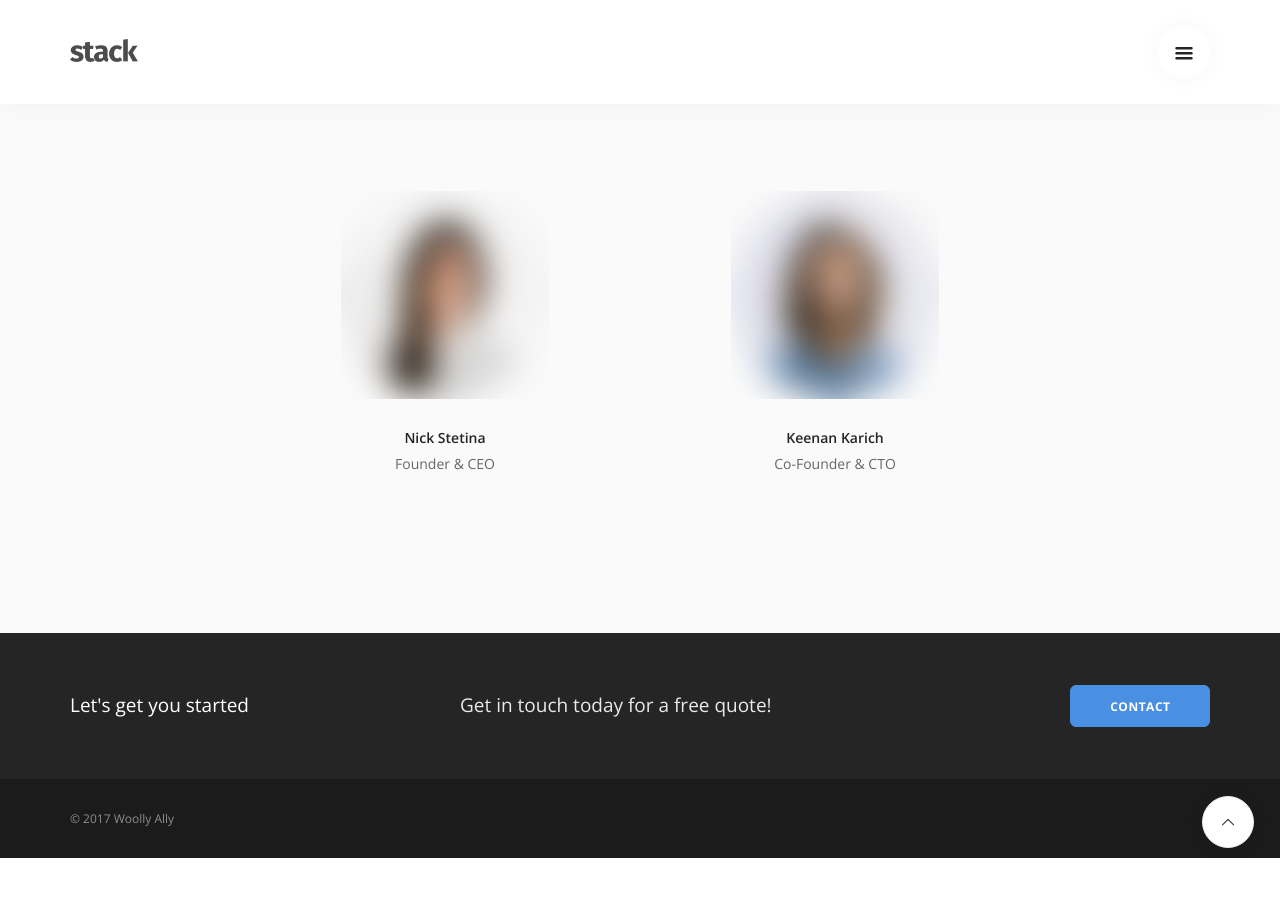
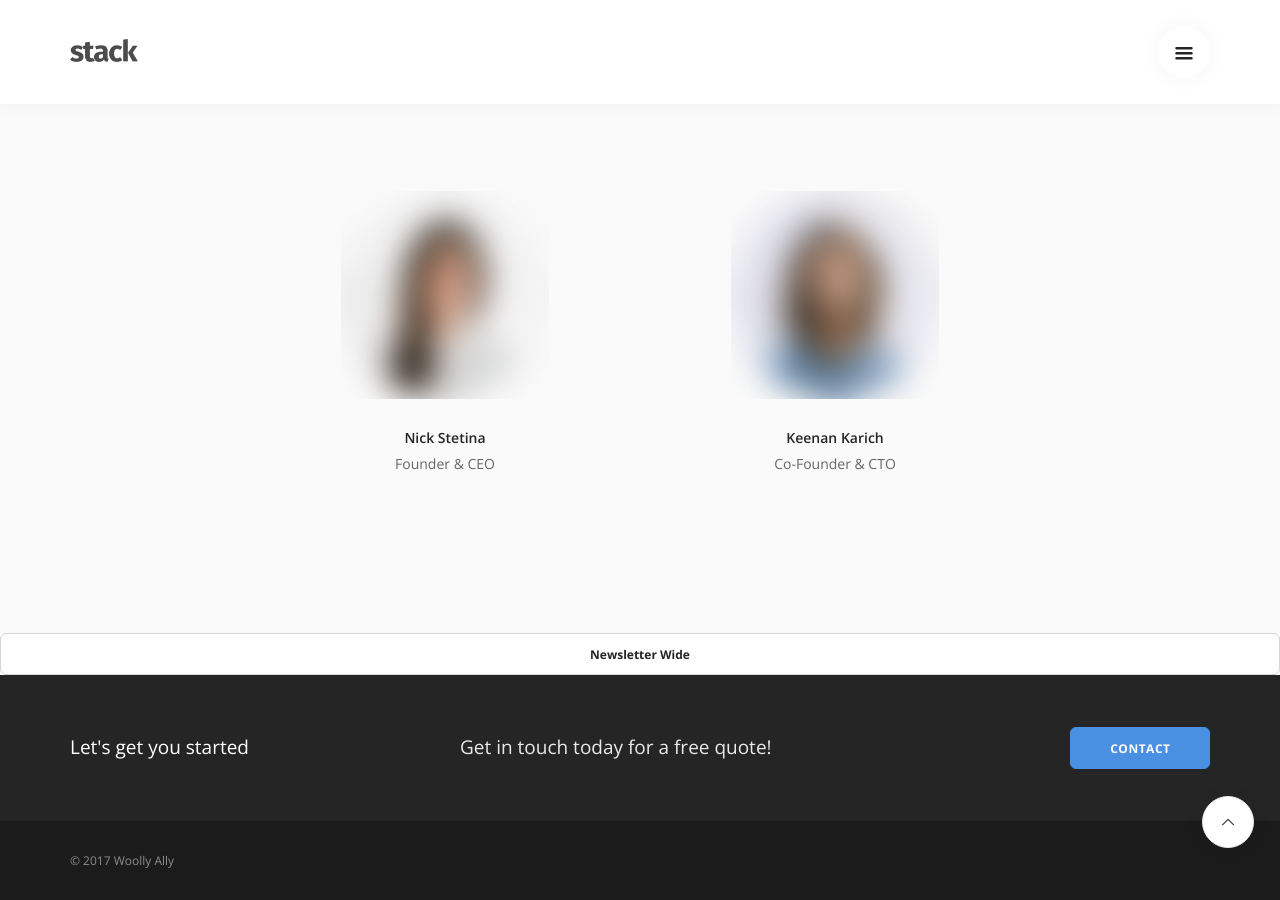
Before and after one commit to WoollyAlly/WoollyAllyTest, a Jekyll site: the page built from index.html, in a window 1280 px wide and 900 px high, scrolled down 2412 px. Built offline with Jekyll 4.4.1, drawn with Linux system fonts in a browser that asks for light colours; some web fonts are replaced; before the commit the page ends 3270 px from its top, so only the background shows below that.

Commit message:
Updated 'index.html' via CloudCannon

```diff
--- a/index.html
+++ b/index.html
@@ -30,6 +30,47 @@
 	        {% include services.html %}
 	        {% include testimonials.html %}
 	        {% include team.html %}
+
+                            <div class="modal-instance block">
+                                <a class="btn modal-trigger" href="#">
+                                    <span class="btn__text">
+                                        Newsletter Wide
+                                    </span>
+                                </a>
+                                <div class="modal-container">
+                                    <div class="modal-content">
+                                        <section class="imageblock feature-large bg--white border--round ">
+                                            <div class="imageblock__content col-md-5 col-sm-3 pos-left">
+                                                <div class="background-image-holder">
+                                                    <img alt="image" src="img/cowork-10.jpg" />
+                                                </div>
+                                            </div>
+                                            <div class="container">
+                                                <div class="row">
+                                                    <div class="col-md-5 col-md-push-6 col-sm-7 col-sm-push-4">
+                                                        <h2>News, Freebies and More.</h2>
+                                                        <p class="lead">Subscribe to our monthly mailing list. Strictly useful articles and resources &mdash; no spam.</p>
+                                                        <form action="//mrare.us8.list-manage.com/subscribe/post?u=77142ece814d3cff52058a51f&amp;id=f300c9cce8" data-success="Thanks for signing up.  Please check your inbox for a confirmation email." data-error="Please provide your name, email address and agree to the terms.">
+                                                            <input class="validate-required" type="text" name="NAME" placeholder="Your Name" />
+                                                            <input class="validate-required validate-email" type="email" name="EMAIL" placeholder="Email Address" />
+                                                            <input class="validate-required" type="checkbox" name="group[13737][1]" />
+                                                            <span>I have read and agree to the
+                                                                <a href="#">terms and conditions</a>
+                                                            </span>
+                                                            <button type="submit" class="btn btn--primary type--uppercase">Subscribe To Newsletter</button>
+                                                            <div style="position: absolute; left: -5000px;" aria-hidden="true">
+                                                                <input type="text" name="b_77142ece814d3cff52058a51f_f300c9cce8" tabindex="-1" value="">
+                                                            </div>
+                                                        </form>
+                                                    </div>
+                                                </div>
+                                                <!--end of row-->
+                                            </div>
+                                            <!--end of container-->
+                                        </section>
+                                    </div>
+                                </div>
+                            </div>
 	        {% include footer.html %}
         </div>
         <!--<div class="loader"></div>-->
```
